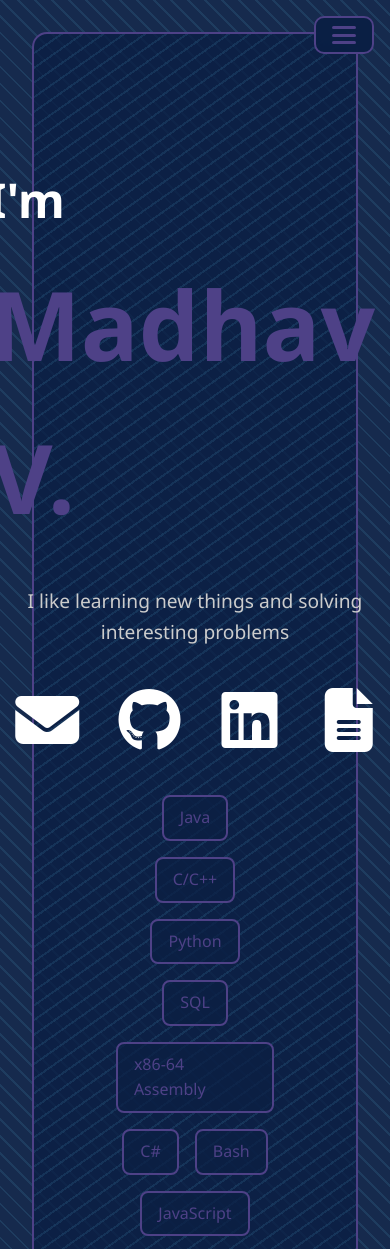
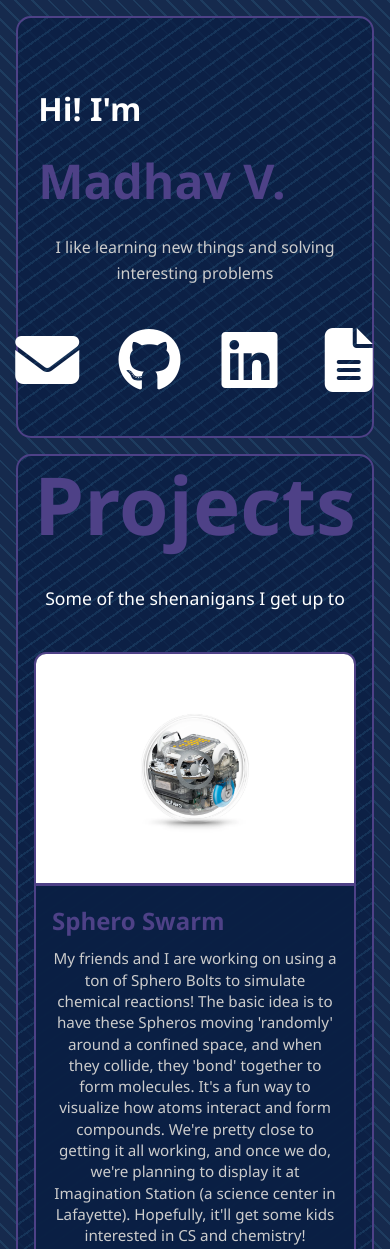
Before and after one commit to MadhavVP/MadhavVP.github.io, a plain HTML site: page index.html in a window 390 px wide. Shown: the top 1249 px of the page. Drawn offline with Linux system fonts and the light colour scheme.

Commit message:
Making it more responsive

```diff
--- a/index.html
+++ b/index.html
@@ -147,7 +147,7 @@
                         manufacturing tools (ex. Last semester, I got
                         the opportunity to print something on the Formlabs Fuse 1. I've always been a 3d printing nerd,
                         so getting the chance to use
-                        an SLS machine was a dream come true)
+                        an SLS machine was pretty awesome).
                     </p>
 
                 </div>
@@ -155,7 +155,7 @@
         </div>
     </section>
 
-    <section id="academia">
+    <section id="academia" class="academics-section">
         <h1 class="header-section">Academics</h1>
         <p>I'm a junior at Purdue University, majoring in Computer Science Honors with a minor in Mathematics. My GPA is
             4.0</p>
@@ -165,8 +165,8 @@
                     <h2>Honors & Awards</h2>
                 </div>
                 <ul>
-                    <li>Purdue University Dean's List (2023-Present)</li>
-                    <li>Purdue University Semester Honors (2023-Prfesent)</li>
+                    <li>Dean's List (2023-Present)</li>
+                    <li>Semester Honors (2023-Present)</li>
                     <li>National Merit Scholar (2023)</li>
                     <!-- <li>AP Scholar with Distinction (2019)</li> -->
                 </ul>
@@ -177,10 +177,10 @@
                     <h2>Extracurriculars</h2>
                 </div>
                 <ul>
-                    <li>Mechanical Lead, Purdue ChemECar Team (2024-Present)</li>
+                    <li>Mechanical Lead, Purdue ChemECar (2024-Present)</li>
                     <li>Board Member, Purdue CS Student Board (2025-Present)</li>
-                    <li>Algorithms Lead, Purdue Sphero Swarm (2024-Present)</li>
-                    <li>CS Mentor (2024-2025)</li>
+                    <li>Algorithms Lead - Sphero Swarm, Purdue Autonomous Robot Club (2024-Present)</li>
+                    <li>Freshman CS Mentor (2024-2025)</li>
                     <li>Volunteer, Meals From the Heartland (2019-Present)</li>
                 </ul>
             </div>
--- a/style.css
+++ b/style.css
@@ -1,4 +1,3 @@
-
 :root {
   --bg: #0a1f44f2;
   --second: #4E4187;
@@ -16,16 +15,15 @@
 
 body {
   font-family: "Segoe UI", Tahoma, Geneva, Verdana, sans-serif;
-  background-color: var(--bg); /* Navy Blue */
+  background-color: var(--bg);
+  /* Navy Blue */
   color: #ffffff;
   line-height: 1.6;
-background-image: repeating-linear-gradient(
-    45deg,
+  background-image: repeating-linear-gradient(45deg,
       rgba(102, 217, 255, 0.1) 0px,
       rgba(102, 217, 255, 0.1) 2px,
       transparent 2px,
-    transparent 12px
-  );
+      transparent 12px);
 }
 
 nav {
@@ -47,7 +45,8 @@
 }
 
 .hamburger {
-  display: none; /* hidden on desktop */
+  display: none;
+  /* hidden on desktop */
   flex-direction: column;
   justify-content: space-between;
   width: 24px;
@@ -79,7 +78,7 @@
 /* Responsive: On small screens */
 @media (max-width: 768px) {
   nav {
-    padding: 0.5rem 1rem;
+    display: none;
   }
 
   .hamburger {
@@ -87,7 +86,8 @@
   }
 
   nav ul {
-    display: none; /* hidden by default */
+    display: none;
+    /* hidden by default */
     flex-direction: column;
     background: var(--bg);
     border: 2px solid var(--second);
@@ -98,7 +98,8 @@
   }
 
   nav ul.show {
-    display: flex; /* show when toggled */
+    display: flex;
+    /* show when toggled */
   }
 }
 
@@ -128,14 +129,14 @@
   padding: 3rem;
 
   /* Slash background */
-  background-image: repeating-linear-gradient(
-    -35deg,                /* diagonal slashes */
+  background-image: repeating-linear-gradient(-35deg,
+      /* diagonal slashes */
       rgba(102, 217, 255, 0.1) 0px,
       rgba(102, 217, 255, 0.1) 2px,
       transparent 2px,
-    transparent 12px
-  );
-  background-color: #0a1f44cc; /* keep navy-blue base */
+      transparent 12px);
+  background-color: #0a1f44cc;
+  /* keep navy-blue base */
 }
 
 .header-section {
@@ -150,7 +151,8 @@
   color: var(--second);
 }
 
-section p, section li {
+section p,
+section li {
   max-width: 700px;
   text-align: center;
   margin-bottom: 0.5rem;
@@ -266,7 +268,8 @@
 }
 
 .project-card:hover .project-image img {
-  transform: scale(1.1); /* zoom effect */
+  transform: scale(1.1);
+  /* zoom effect */
 }
 
 /* Info section */
@@ -287,13 +290,91 @@
   color: var(--second);
 }
 
+@media (max-width: 500px) {
+
+  .academics-section {
+    display: none;
+  }
+
+  section {
+    font-size: 3rem;
+    margin: 1rem;
+    padding: 1rem;
+  }
+
+  .skills {
+    display: none;
+  }
+
+  .about-text .name {
+    margin: 0.5rem 3rem;
+    font-size: 3rem;
+  }
+
+  .about-text .intro {
+    font-size: 2rem;
+    color: #ffffff;
+    margin-left: 3rem;
+    margin-top: -1rem;
+  }
+
+  .about-text .tagline {
+    font-size: 1rem;
+    color: #cccccc;
+    margin-top: 1rem;
+    margin-left: 3rem;
+    margin-right: 3rem;}
+
+  .social-buttons {
+    display: flex;
+    gap: .2rem;
+    margin-top: 1rem;
+    margin-bottom: -3rem;
+    justify-content: center;
+  }
+  .social-btn i {
+    width: 50px;
+    height: 50px;
+    font-size: 1rem;
+  }
+  .project-info h2 {
+    font-size: 1.5rem;
+    margin-bottom: 0.5rem;
+  }
+  .project-info p {
+    font-size: 0.9rem;
+    overflow-y: auto;
+  }
+
+
+}
+
 @media (max-width: 900px) {
   .projects-grid {
-    grid-template-columns: 1fr; /* stack cards vertically */
+    grid-template-columns: 1fr;
+    /* stack cards vertically */
+  }
+
+  .about-text .intro {
+    margin-left: 3rem;
+  }
+
+  .about-text .tagline {
+    margin-left: 3rem;
+    margin-right: 3rem;
+  }
+
+
+  .about-text .name {
+    font-size: 3rem;
+    margin: 0.5rem 3rem;
   }
 
   .project-card {
-    min-height: auto; /* allow height to adjust naturally */
+    max-width: fit-content;
+    gap: 2;
+    min-height: auto;
+    /* allow height to adjust naturally */
   }
 
   .project-info p {
@@ -307,7 +388,8 @@
   font-size: 0.95rem;
   line-height: 1.4;
   min-height: 150px;
-  overflow-y: auto;}
+  overflow-y: auto;
+}
 
 .project-btn-div {
   display: flex;
@@ -340,12 +422,10 @@
   left: -75%;
   width: 20%;
   height: 100%;
-  background: linear-gradient(
-    120deg,
+  background: linear-gradient(120deg,
       rgba(255, 255, 255, 0.0) 0%,
       rgba(255, 255, 255, 0.4) 50%,
-    rgba(255, 255, 255, 0.0) 100%
-  );
+      rgba(255, 255, 255, 0.0) 100%);
   /* border-radius: 50%; */
   transform: skewX(-25deg);
 }
@@ -354,6 +434,7 @@
   0% {
     left: -75%;
   }
+
   100% {
     left: 125%;
   }
@@ -394,7 +475,8 @@
 .social-btn:hover {
   color: var(--gray);
   transform: color 0.3s;
-  transform: scale(1.1); /* Slight zoom effect */
+  transform: scale(1.1);
+  /* Slight zoom effect */
 }
 
 .academics-grid {
@@ -432,7 +514,8 @@
 }
 
 .courses-list.show {
-  max-height: 1000px; /* large enough to fit all items */
+  max-height: 1000px;
+  /* large enough to fit all items */
 }
 
 .toggle-btn {
@@ -454,7 +537,8 @@
 }
 
 .toggle-btn[aria-expanded="true"] i {
-  transform: rotate(180deg); /* rotate chevron when open */
+  transform: rotate(180deg);
+  /* rotate chevron when open */
 }
 
 .academic-card-header {
```
Lines whose indentation alone changed are shown as unchanged.
